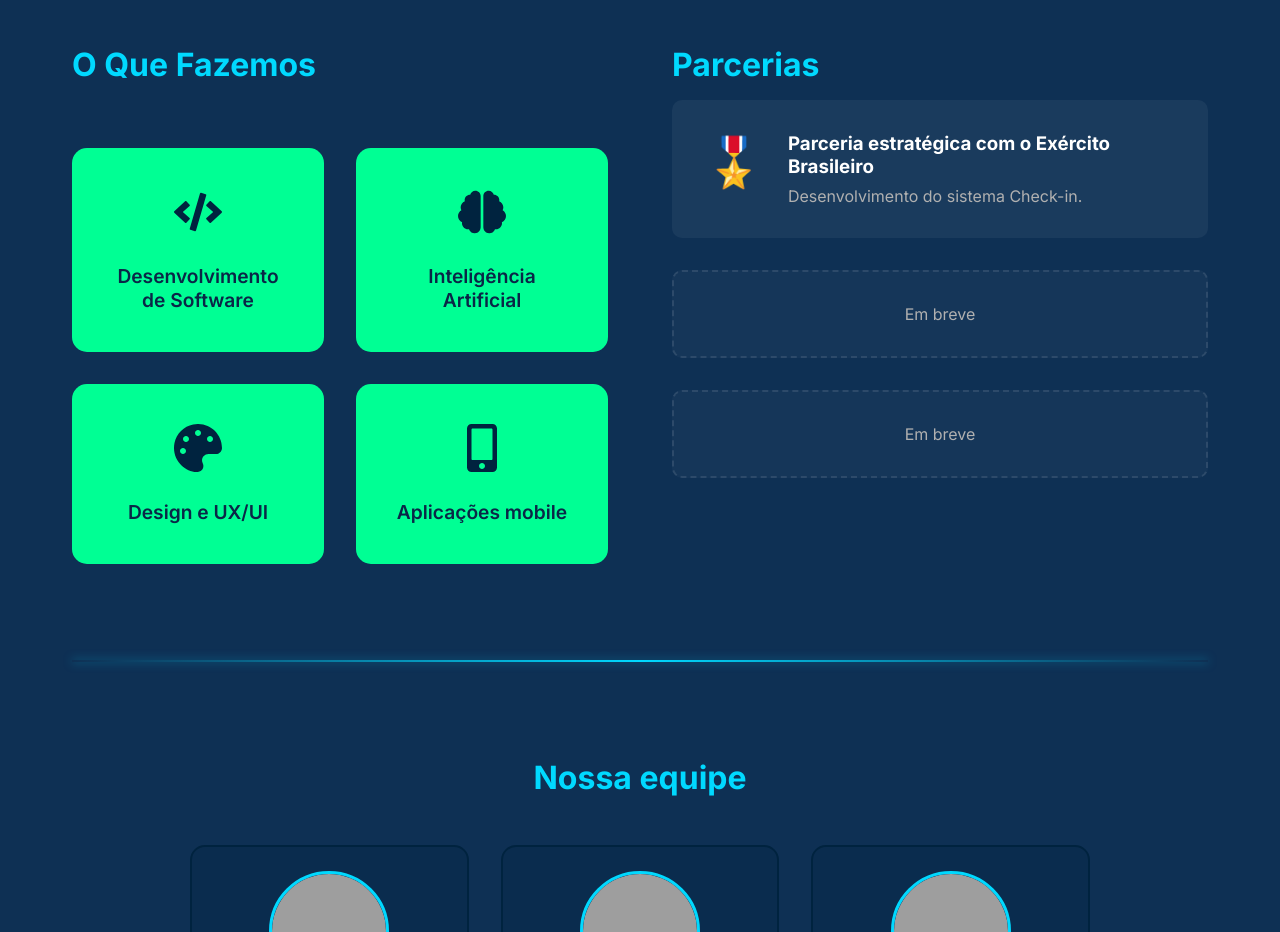
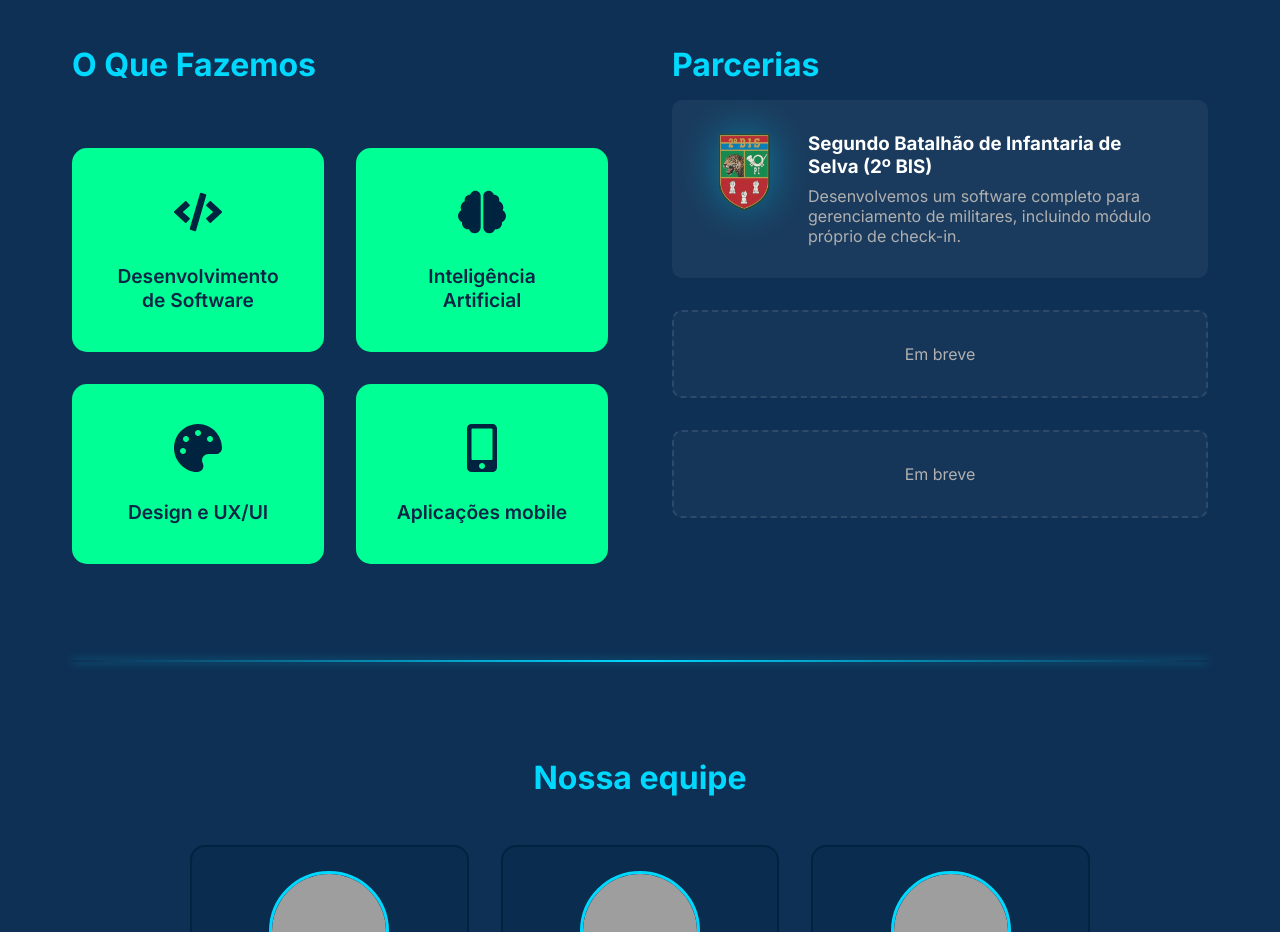
Before and after one commit to LACC-DEVLINK/site-devlink, a React (Vite) app: page / in a window 1280 px wide. Shown: the part 1040-1972 px from the top of the page. Built offline with nearby package versions, Linux system fonts and the light colour scheme; grey boxes are pictures that could not be loaded.

Commit message:
Adicionando parceiro

```diff
--- a/src/App.css
+++ b/src/App.css
@@ -325,6 +325,23 @@
 
 .partnership-icon {
   font-size: 3rem;
+  min-width: 80px;
+  display: flex;
+  align-items: center;
+  justify-content: center;
+}
+
+.partnership-logo {
+  width: 80px;
+  height: 80px;
+  object-fit: contain;
+  border-radius: 8px;
+  filter: drop-shadow(0 0 20px rgba(0, 217, 255, 0.4));
+  transition: filter 0.3s;
+}
+
+.partnership-logo:hover {
+  filter: drop-shadow(0 0 30px rgba(0, 217, 255, 0.6));
 }
 
 .partnership-text h3 {
--- a/src/pages/Home.jsx
+++ b/src/pages/Home.jsx
@@ -1,5 +1,6 @@
 import '../App.css'
 import mascoteDevlink from '../assets/images/mascote.png'
+import logo2Bis from '../assets/images/logo-2bis.jpeg'
 import { FaCog, FaFolder, FaCube, FaDatabase, FaGlobe, FaCode, FaBrain, FaPalette, FaMobileAlt } from 'react-icons/fa'
 
 function Home() {
@@ -73,10 +74,12 @@ function Home() {
             <div className="partnerships-content">
               <h2 className="section-title">Parcerias</h2>
               <div className="partnership-item">
-                <div className="partnership-icon">🎖️</div>
+                <div className="partnership-icon">
+                  <img src={logo2Bis} alt="Logo 2º BIS" className="partnership-logo" />
+                </div>
                 <div className="partnership-text">
-                  <h3>Parceria estratégica com o Exército Brasileiro</h3>
-                  <p>Desenvolvimento do sistema Check-in.</p>
+                  <h3>Segundo Batalhão de Infantaria de Selva (2º BIS)</h3>
+                  <p>Desenvolvemos um software completo para gerenciamento de militares, incluindo módulo próprio de check-in.</p>
                 </div>
               </div>
               <div className="partnership-placeholder">
```
Also changed, not shown: src/assets/images/logo-2bis.jpeg (added).
